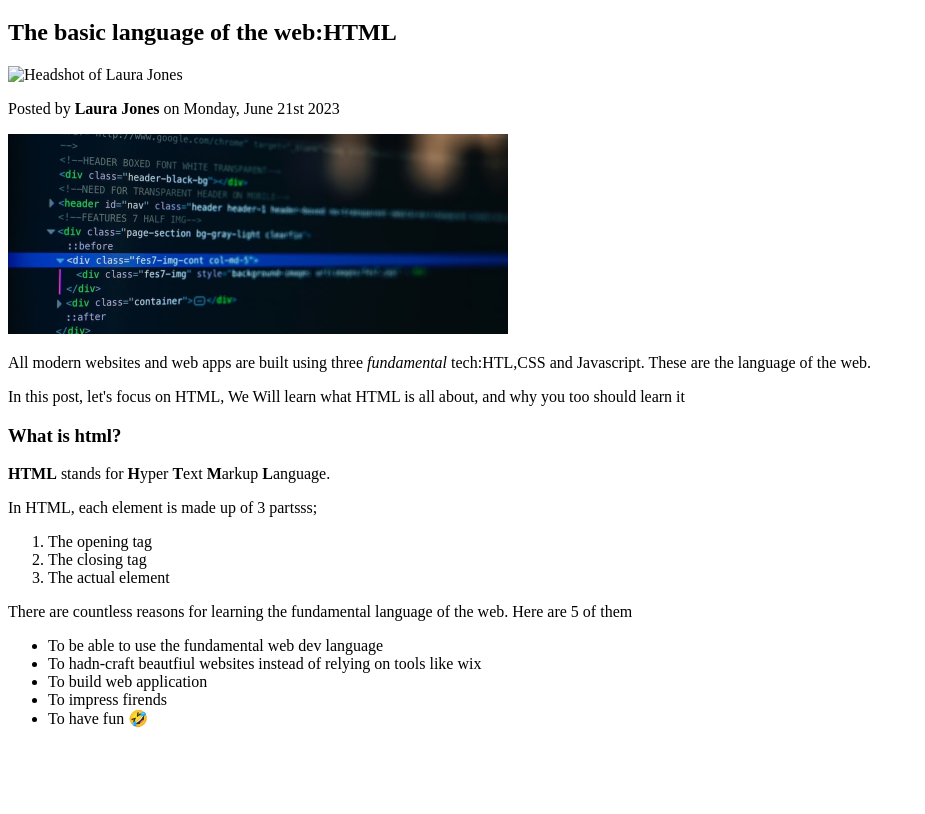
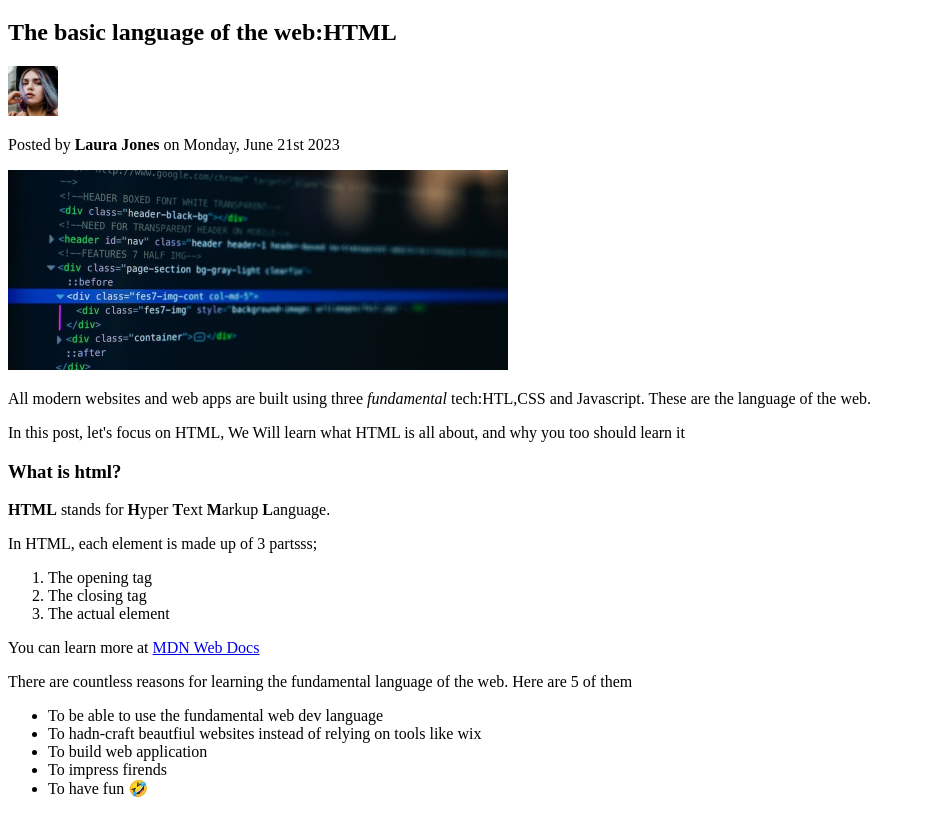
Before and after one commit to bloodgroup-cplusplus/html_css_js, a plain HTML site: page html_fundamentals/index.html in a window 1280 px wide. Shown: the part 62-876 px from the top of the page, without its empty margins (0-925 px from the left). Before the commit the page ends 806 px from the top, so only its background shows below. Drawn offline with Linux system fonts and the light colour scheme.

Commit message:
added bunch of stuff

```diff
--- a/html_fundamentals/index.html
+++ b/html_fundamentals/index.html
@@ -1,7 +1,7 @@
 <!DOCTYPE html>
 <html lang="en">
 <head>
-    <meta charset="UTF-8">
+    <meta charset="UTF-8"/>
     <meta http-equiv="X-UA-Compatible" content="IE=edge">
     <meta name="viewport" content="width=device-width, initial-scale=1.0">
     <title>Basic language of the web</title>
@@ -18,7 +18,7 @@
 
     <h1> 💻 The Code Magazine</h1>
     <h2>The basic language of the web:HTML</h2>
-    <img src="laura-jones.jpg" alt="Headshot of Laura Jones" height="50" width="50"/>
+    <img src="laura-jones.jpeg" alt="Headshot of Laura Jones" height="50" width="50"/>
     <p> Posted by <strong>Laura Jones</strong> on Monday, June 21st 2023</p>
 
     <img src="post-img.jpeg" alt="post-image" width="500" height="200" />
@@ -49,6 +49,9 @@
             The actual element
         </li>
     </ol>
+    <p>You can learn more at
+    <a href="https://developer.mozilla.org/en-US/" target="_blank">MDN Web Docs </a>
+</p>
 
     <p>There are countless reasons for learning the fundamental language of the web. Here are 5 of them</p>
 
```
